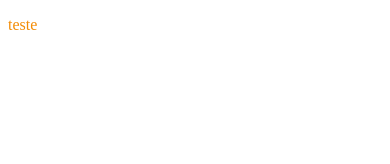
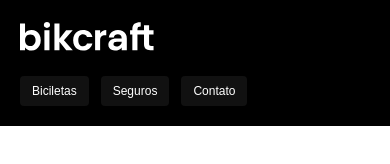
Before and after one commit to NicolyKethylin/bikcraft, a plain HTML site: page index.html in a window 390 px wide. Drawn offline with Linux system fonts and the light colour scheme.

Commit message:
header-e-menu

```diff
--- a/css/style.css
+++ b/css/style.css
@@ -1,3 +1,85 @@
-p {
-  color: rgb(243, 140, 6);
+body {
+  margin: 0px;
+  font-family: Arial, Helvetica, sans-serif;
 }
+ul {
+  margin: 0px;
+  padding: 0px;
+  list-style: none;
+}
+
+a {
+  text-decoration: none;
+}
+.header-bg {
+  background: #000000;
+}
+.header {
+  display: flex;
+  flex-wrap: wrap;
+  gap: 20px;
+  justify-content: space-between;
+  align-items: center;
+  box-sizing: border-box;
+  padding: 20px;
+  max-width: 1200px;
+  margin-left: auto;
+  margin-right: auto;
+}
+.header-menu {
+  display: flex;
+  gap: 40px;
+  flex-wrap: wrap;
+}
+
+.header-menu a {
+  display: inline-block;
+  color: #ffffff;
+  padding: 16px 0px;
+  font-size: 18px;
+  position: relative;
+}
+
+.header-menu a:after {
+  content: "";
+  display: block;
+  height: 2px;
+  width: 0%;
+  background: #ffffff;
+  margin-top: 4px;
+  transition: 0.3s;
+  position: absolute;
+}
+
+.header-menu a:hover:after {
+  width: 100%;
+  position: relative;
+}
+@media (max-width: 800px) {
+  .header-menu {
+    gap: 20px;
+  }
+  .header-menu a {
+    background: #111;
+    padding: 12px 16px;
+    border-radius: 4px;
+  }
+  .header-menu a:hover {
+    background: #2e2e2e;
+  }
+}
+
+@media (max-width: 600px) {
+  .header-menu {
+    gap: 12px;
+  }
+
+  .header-menu a {
+    padding: 8px 12px;
+    font-size: 12px;
+  }
+
+  .header a::after {
+    display: none;
+  }
+}
--- a/index.html
+++ b/index.html
@@ -13,7 +13,19 @@
 </head>
 
 <body>
-  <p>teste</p>
+  <header class="header-bg">
+    <div class="header">
+      <a href="./"> <img src=" ./img/bikcraft.svg" alt="Bickcraft"></a>
+
+      <nav aria-label="primaria">
+        <ul class="header-menu">
+          <li><a href="./biciletas.html">Biciletas</a></li>
+          <li><a href="./seguros.html">Seguros</a></li>
+          <li><a href="./contato.html">Contato</a></li>
+        </ul>
+      </nav>
+    </div>
+  </header>
 </body>
 
 </html>
```
